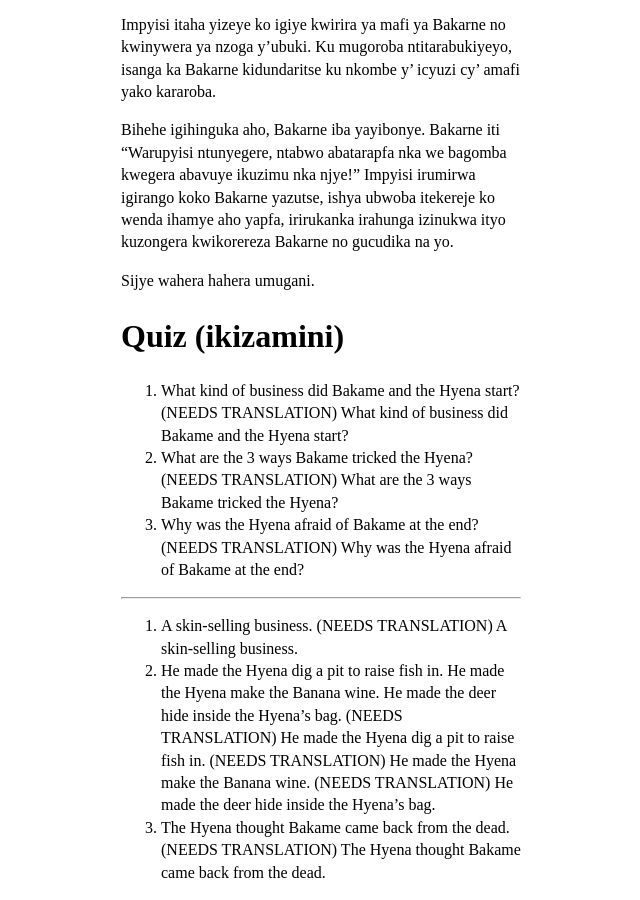
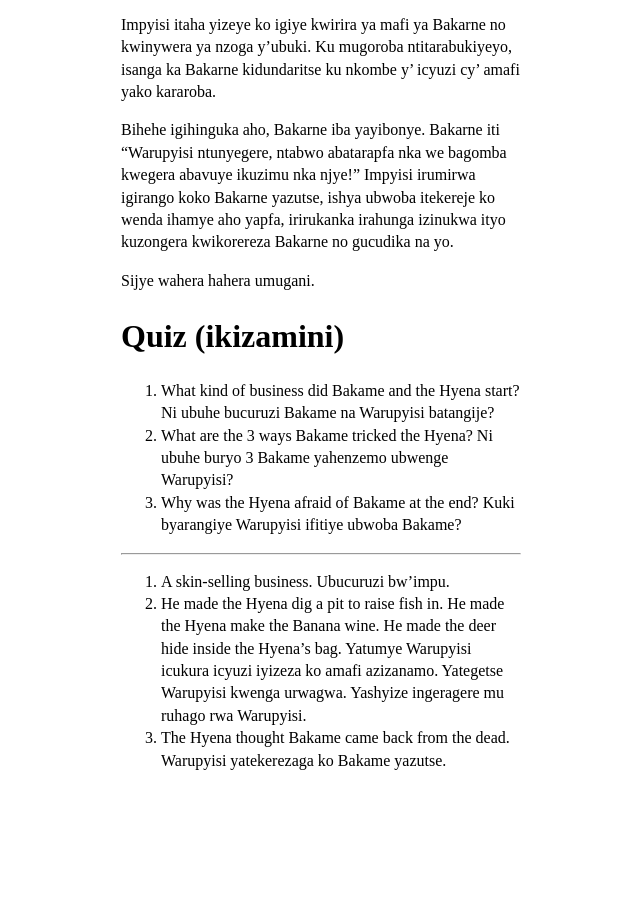
Before and after one commit to RwandaReads/RwandaReads.github.io, a Jekyll site: the page built from Bakame.md, in a window 1280 px wide and 900 px high, scrolled down 4878 px. Shown: the whole window, without its empty margins (319-959 px from the left). Built offline with Jekyll 4.4.1, drawn with Linux system fonts in a browser that asks for light colours; after the commit the page ends 5666 px from its top, so only the background shows below that.

Commit message:
Update Bakame.md

```diff
--- a/Bakame.md
+++ b/Bakame.md
@@ -183,21 +183,21 @@ Sijye wahera hahera umugani.
 # Quiz (ikizamini) {#quiz}
 
 1. What kind of business did Bakame and the Hyena start?
-   (NEEDS TRANSLATION) What kind of business did Bakame and the Hyena start?
+	Ni ubuhe bucuruzi Bakame na Warupyisi batangije?
 2. What are the 3 ways Bakame tricked the Hyena?
-   (NEEDS TRANSLATION) What are the 3 ways Bakame tricked the Hyena?
+  Ni ubuhe buryo 3 Bakame yahenzemo ubwenge Warupyisi?
 3. Why was the Hyena afraid of Bakame at the end?
-   (NEEDS TRANSLATION) Why was the Hyena afraid of Bakame at the end?
+  Kuki byarangiye Warupyisi ifitiye ubwoba Bakame?
 
 ----
 
 1. A skin-selling business.
-   (NEEDS TRANSLATION) A skin-selling business.
+  Ubucuruzi bw’impu.
 2. He made the Hyena dig a pit to raise fish in.
    He made the Hyena make the Banana wine.
    He made the deer hide inside the Hyena's bag.
-   (NEEDS TRANSLATION) He made the Hyena dig a pit to raise fish in.
-   (NEEDS TRANSLATION) He made the Hyena make the Banana wine.
-   (NEEDS TRANSLATION) He made the deer hide inside the Hyena's bag.
+   Yatumye Warupyisi icukura icyuzi iyizeza ko amafi azizanamo.
+   Yategetse Warupyisi kwenga urwagwa.
+   Yashyize ingeragere mu ruhago rwa Warupyisi.
 3. The Hyena thought Bakame came back from the dead.
-   (NEEDS TRANSLATION) The Hyena thought Bakame came back from the dead.
+   Warupyisi yatekerezaga ko Bakame yazutse.
```
